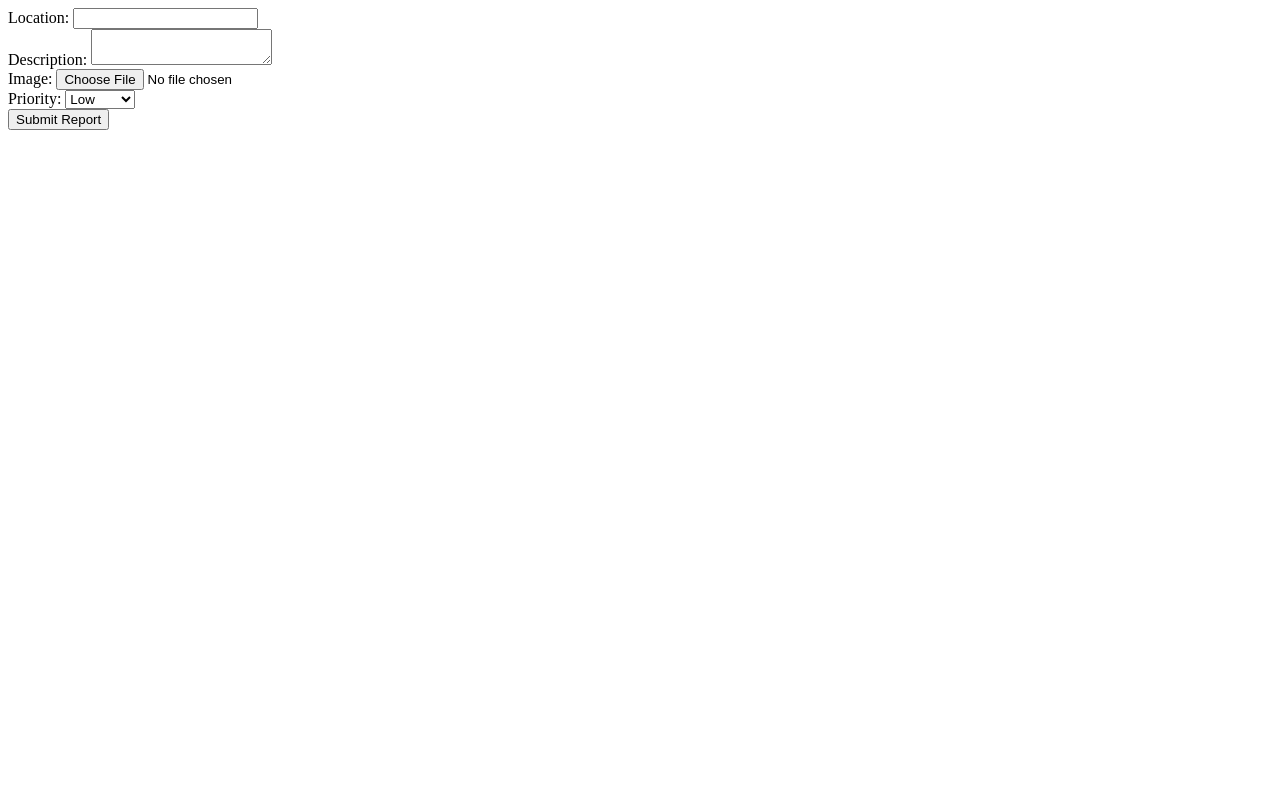
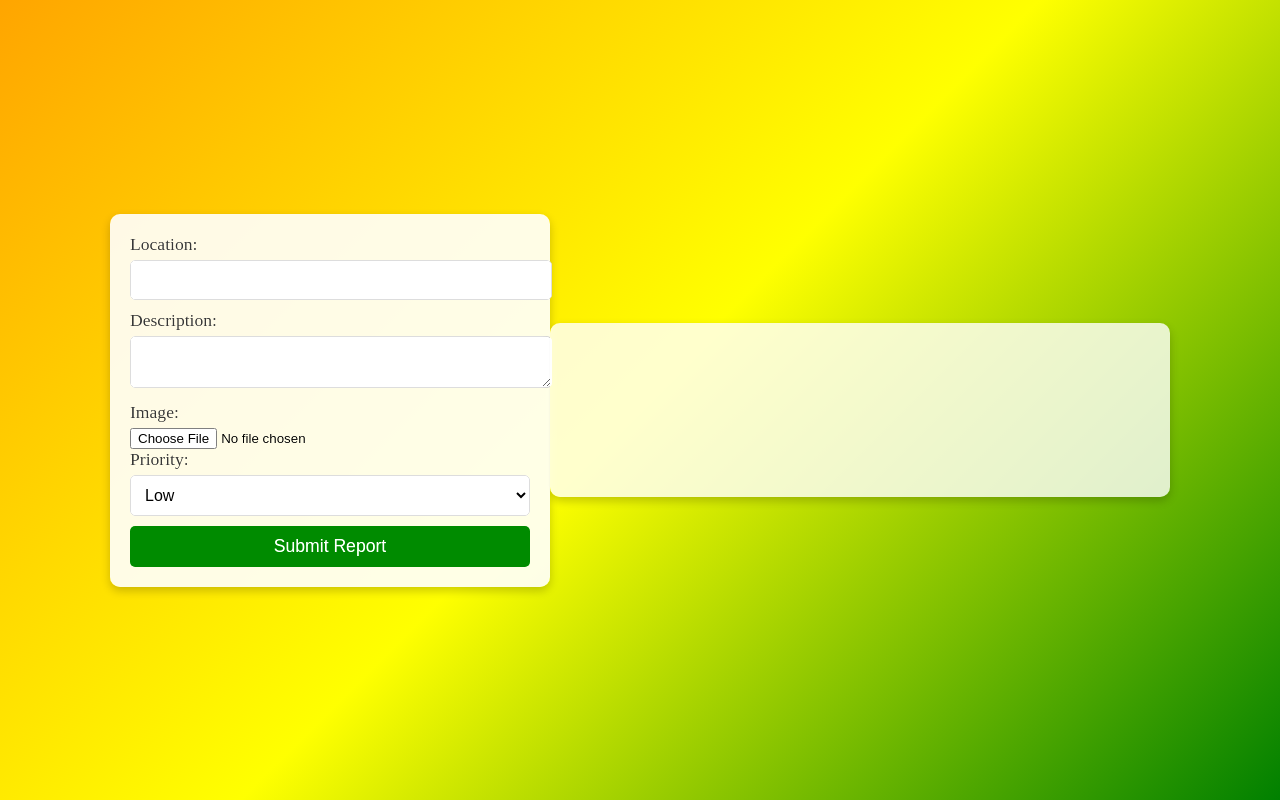
Before and after one commit to PerezChris99/Kampala-Clean-City, a website: page frontend/index.html in a window 1280 px wide. Drawn offline with nearby package versions, Linux system fonts and the light colour scheme; no server answers.

Commit message:
css styling

```diff
--- a/frontend/index.html
+++ b/frontend/index.html
@@ -3,7 +3,7 @@
 <head>
     <title>Kampala Clean City</title>
     <script src="https://cdn.jsdelivr.net/npm/chart.js"></script>
-    <script src="main.js"></script>
+    <link rel="stylesheet" href="style.css">
 </head>
 <body>
     <form id="report-form" enctype="multipart/form-data">
@@ -30,6 +30,6 @@
         <canvas id="stats-chart"></canvas>
     </div>
 
-    <script src="main.js"></script>
+    <script src="/frontend/main.js"></script>
 </body>
 </html>
--- /dev/null
+++ b/frontend/style.css
@@ -0,0 +1,77 @@
+/* Apply a gradient background with a glowing effect */
+body {
+    margin: 0;
+    padding: 0;
+    height: 100vh;
+    display: flex;
+    justify-content: center;
+    align-items: center;
+    background: linear-gradient(135deg, orange, yellow, green);
+    animation: glow 3s infinite;
+}
+
+/* Glowing animation for the background */
+@keyframes glow {
+    0% { filter: brightness(1); }
+    50% { filter: brightness(1.2); }
+    100% { filter: brightness(1); }
+}
+
+/* Centering the form */
+#report-form {
+    background: rgba(255, 255, 255, 0.9);
+    padding: 20px;
+    border-radius: 10px;
+    box-shadow: 0 4px 10px rgba(0, 0, 0, 0.2);
+    max-width: 400px;
+    width: 100%;
+}
+
+/* Styling the form labels */
+#report-form label {
+    font-size: 1.1em;
+    color: #333;
+    margin-bottom: 5px;
+    display: block;
+}
+
+/* Styling the form inputs */
+#report-form input[type="text"],
+#report-form textarea,
+#report-form select {
+    width: 100%;
+    padding: 10px;
+    margin-bottom: 10px;
+    border: 1px solid #ccc;
+    border-radius: 5px;
+    font-size: 1em;
+}
+
+/* Style for submit button */
+#report-form button {
+    width: 100%;
+    padding: 10px;
+    background-color: green;
+    color: white;
+    font-size: 1.1em;
+    border: none;
+    border-radius: 5px;
+    cursor: pointer;
+    transition: background-color 0.3s;
+}
+
+/* Button hover effect */
+#report-form button:hover {
+    background-color: darkgreen;
+}
+
+/* Style the chart container */
+#chart-container {
+    margin-top: 20px;
+    width: 80%;
+    max-width: 600px;
+    padding: 10px;
+    background-color: rgba(255, 255, 255, 0.8);
+    border-radius: 10px;
+    box-shadow: 0 4px 10px rgba(0, 0, 0, 0.2);
+}
```
